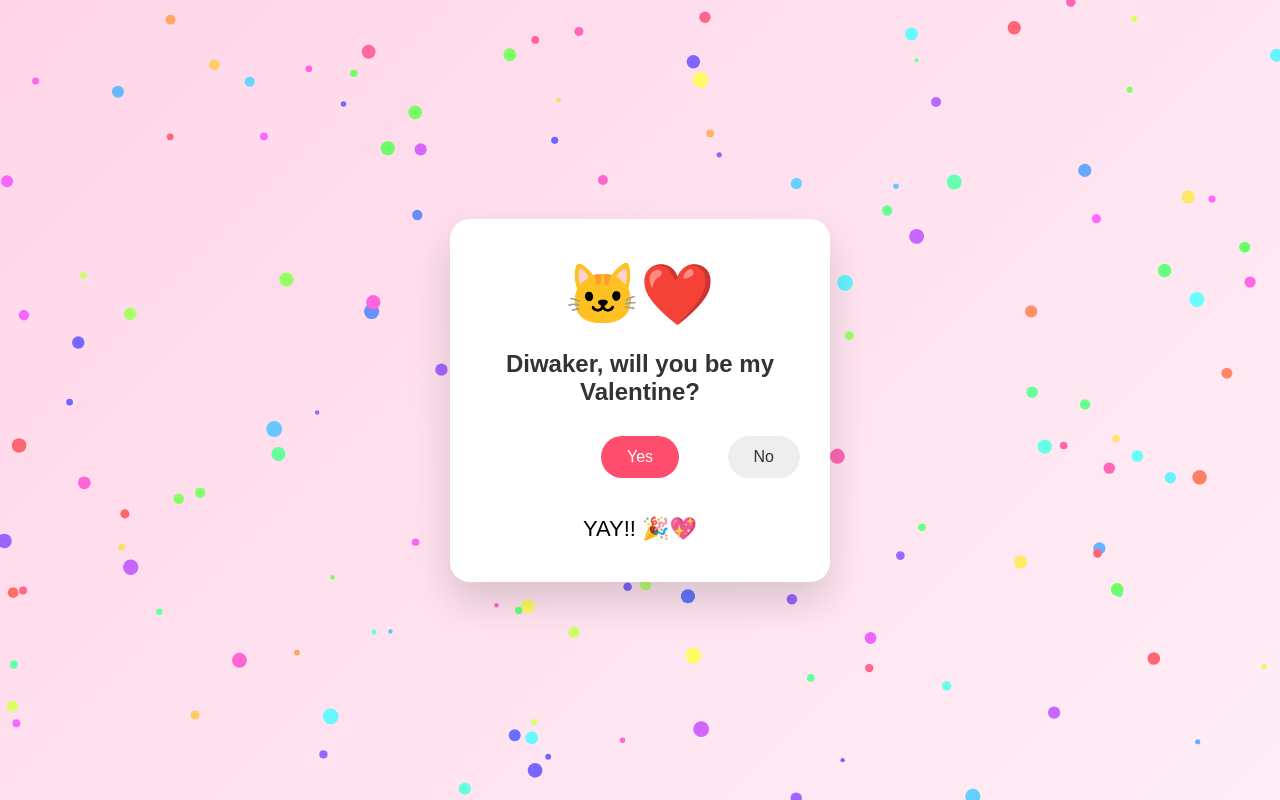
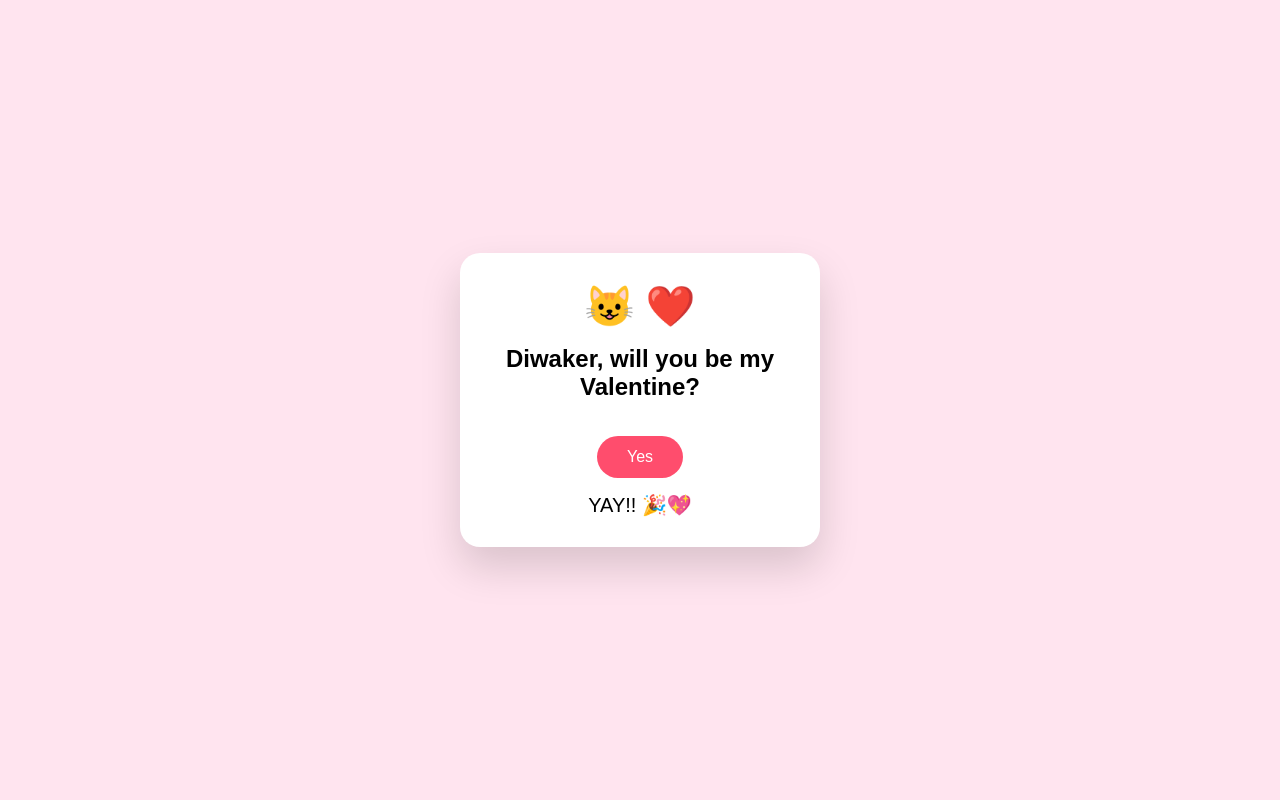
Before and after one commit to sakshirt02/V, a plain HTML site: page index.html in a window 1280 px wide. Both pictures are taken after a click on the button "Yes". Drawn offline with Linux system fonts and the light colour scheme.

Commit message:
Update index.html

```diff
--- a/index.html
+++ b/index.html
@@ -1,160 +1,108 @@
 <!DOCTYPE html>
 <html lang="en">
 <head>
-<meta charset="UTF-8">
-<title>Be My Valentine</title>
-<meta name="viewport" content="width=device-width, initial-scale=1.0">
+  <meta charset="UTF-8" />
+  <title>Valentine 💖</title>
+
   <style>
+    * {
+      box-sizing: border-box;
+      font-family: Arial, Helvetica, sans-serif;
+    }
+
     body {
       margin: 0;
       height: 100vh;
-    background: linear-gradient(135deg,#ffd6e8,#ffeef6);
+      background: #ffe4ef;
       display: flex;
+      justify-content: center;
       align-items: center;
-    justify-content: center;
-    font-family: "Poppins", sans-serif;
+      overflow: hidden;
     }
 
     .card {
-    background: #fff;
-    padding: 40px 30px;
+      background: white;
+      width: 360px;
+      padding: 30px;
       border-radius: 20px;
-    box-shadow: 0 20px 40px rgba(0,0,0,.15);
       text-align: center;
-    width: 320px;
-    position: relative;
-  }
-
-  .emoji {
-    font-size: 60px;
+      box-shadow: 0 20px 40px rgba(0,0,0,0.15);
+      z-index: 2;
     }
 
     h2 {
-    margin: 20px 0;
-    color: #333;
-  }
-
-  .buttons {
-    margin-top: 30px;
-    position: relative;
-    height: 60px;
+      margin-top: 15px;
     }
 
     button {
-    padding: 12px 26px;
+      padding: 12px 30px;
+      border-radius: 30px;
       border: none;
-    border-radius: 30px;
       font-size: 16px;
       cursor: pointer;
-    transition: .2s;
     }
 
     #yesBtn {
       background: #ff4d6d;
       color: white;
+      margin-top: 15px;
     }
 
     #noBtn {
+      position: fixed; /* 🔥 key for fullscreen */
       background: #eee;
-    color: #333;
-    position: absolute;
-    right: 0;
+      color: black;
+      margin-top: 20px;
+      transition: top 0.25s ease, left 0.25s ease;
     }
 
     .yay {
+      margin-top: 15px;
+      font-size: 20px;
       display: none;
-    font-size: 22px;
-    margin-top: 20px;
-  }
-
-  canvas {
-    position: fixed;
-    top:0;
-    left:0;
-    pointer-events:none;
-  }
-
-  #noBtn {
-    transition: all 0.25s ease;
     }
   </style>
 </head>
 
 <body>
 
-<canvas id="confetti"></canvas>
+  <div class="card">
+    <div style="font-size:40px;">😺 ❤️</div>
+    <h2>Diwaker, will you be my Valentine?</h2>
 
-<div class="card" id="card">
-  <div class="emoji">🐱❤️</div>
-  <h2 id="text">Diwaker, will you be my Valentine?</h2>
+    <button id="yesBtn">Yes</button>
 
-  <div class="buttons">
-    <button id="yesBtn">Yes</button>
-    <button id="noBtn">No</button>
+    <div class="yay" id="yayText">YAY!! 🎉💖</div>
   </div>
 
-  <div class="yay" id="yay">YAY!! 🎉💖</div>
-</div>
+  <button id="noBtn">No</button>
 
   <script>
     const noBtn = document.getElementById("noBtn");
     const yesBtn = document.getElementById("yesBtn");
-  const yay = document.getElementById("yay");
+    const yayText = document.getElementById("yayText");
 
-  function moveNoButton() {
-    const card = document.querySelector(".card");
-    const cardRect = card.getBoundingClientRect();
+    // Initial position of No button
+    noBtn.style.left = "50%";
+    noBtn.style.top = "70%";
 
-    const maxX = cardRect.width - noBtn.offsetWidth - 20;
-    const maxY = cardRect.height - noBtn.offsetHeight - 100;
+    noBtn.addEventListener("mouseover", () => {
+      const padding = 20;
 
-    const x = Math.random() * maxX;
-    const y = Math.random() * maxY;
+      const maxX = window.innerWidth - noBtn.offsetWidth - padding;
+      const maxY = window.innerHeight - noBtn.offsetHeight - padding;
 
-    noBtn.style.left = x + "px";
-    noBtn.style.top = y + "px";
-  }
+      const randomX = Math.random() * maxX;
+      const randomY = Math.random() * maxY;
 
-noBtn.addEventListener("mouseenter", moveNoButton);
-noBtn.addEventListener("touchstart", moveNoButton);
+      noBtn.style.left = randomX + "px";
+      noBtn.style.top = randomY + "px";
+    });
 
     yesBtn.addEventListener("click", () => {
-    yay.style.display = "block";
-    startConfetti();
+      yayText.style.display = "block";
+      noBtn.style.display = "none";
     });
-
-  // Confetti
-  const canvas = document.getElementById("confetti");
-  const ctx = canvas.getContext("2d");
-  canvas.width = window.innerWidth;
-  canvas.height = window.innerHeight;
-
-  let pieces = [];
-
-  function startConfetti(){
-    for(let i=0;i<150;i++){
-      pieces.push({
-        x: Math.random()*canvas.width,
-        y: Math.random()*canvas.height,
-        r: Math.random()*6+2,
-        s: Math.random()*3+1
-      });
-    }
-    animate();
-  }
-
-  function animate(){
-    ctx.clearRect(0,0,canvas.width,canvas.height);
-    pieces.forEach(p=>{
-      ctx.beginPath();
-      ctx.arc(p.x,p.y,p.r,0,Math.PI*2);
-      ctx.fillStyle=`hsl(${Math.random()*360},100%,70%)`;
-      ctx.fill();
-      p.y += p.s;
-      if(p.y > canvas.height) p.y = 0;
-    });
-    requestAnimationFrame(animate);
-  }
   </script>
 
 </body>
```
Lines whose indentation alone changed are shown as unchanged.
